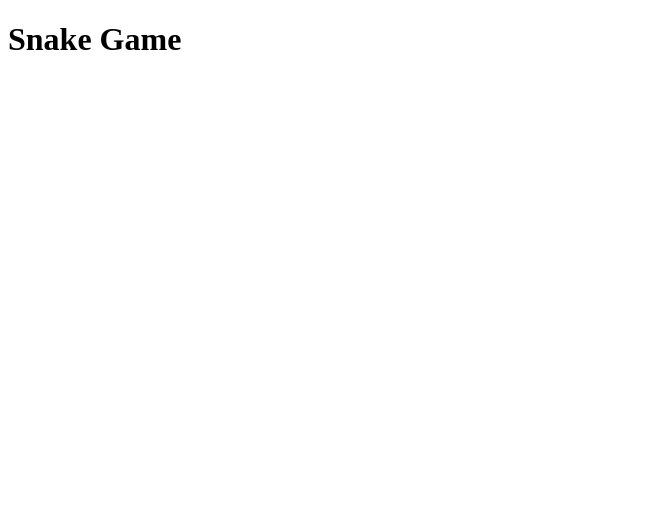
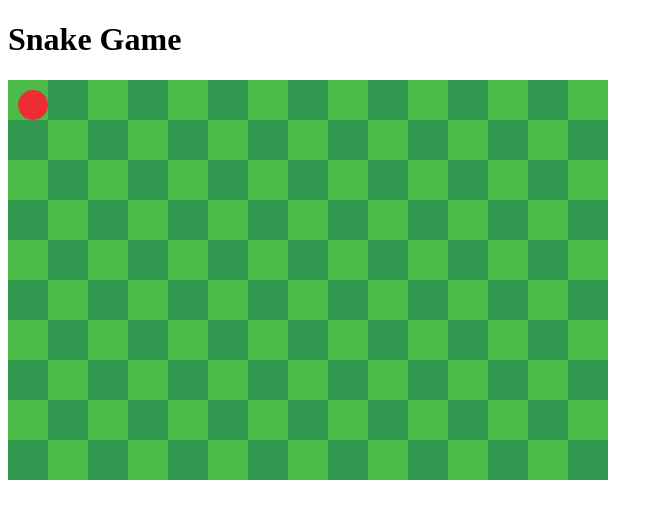
Before and after one commit to Yuki-jukjis/Snake, a plain HTML site: page index.html in a window 1280 px wide. Shown: the whole page, without its empty margins (0-663 px from the left). Drawn offline with Linux system fonts and the light colour scheme.

Commit message:
背景・リンゴ追加

```diff
--- a/main.js
+++ b/main.js
@@ -1,13 +1,12 @@
 window.onload = function(){
   Initialize();
-  Update();
 };
 
 window.onkeydown = function(e) {
-  if(e.keyCode == 37) dir = 1;
-  if(e.keyCode == 38) dir = 2;
-  if(e.keyCode == 39) dir = 3;
-  if(e.keyCode == 40) dir = 4;
+  if(e.keyCode == 37 && dir != 3) dir = 1;
+  if(e.keyCode == 38 && dir != 4) dir = 2;
+  if(e.keyCode == 39 && dir != 1) dir = 3;
+  if(e.keyCode == 40 && dir != 2) dir = 4;
 
   //Update();
 };
@@ -17,6 +16,7 @@ var posX, posY;
 var sizeX = 15, sizeY = 10;
 var dir;
 var len;
+var appleX, appleY;
 
 function Initialize() {
   map = new Array(sizeX);
@@ -28,6 +28,11 @@ function Initialize() {
 
   dir = 0;
   len = 10;
+
+  appleX = 0;
+  appleY = 0;
+
+  Update();
 }
 
 function Update() {
@@ -38,17 +43,30 @@ function Update() {
 
   if (posX < 0 || sizeX <= posX ||
       posY < 0 || sizeY <= posY ||
-      0 < map[posX][posY]) {
-    //Initialize(); return;
+      1 < map[posX][posY]) {
+    Initialize(); return;
   }
 
+  if(appleX == posX && appleY == posY) {
+    len++;
+  }
+  else {
+    for(var x = 0; x < sizeX; x++)
+      for(var y = 0; y < sizeY; y++)
+        if(0 < map[x][y]) map[x][y]--;
+  }
+
+  map[posX][posY] = len;
+
+  var output = "";
 
   for(var x = 0; x < sizeX; x++)
     for(var y = 0; y < sizeY; y++)
-      if(0 < map[x][y]) map[x][y]--;
-  map[posX][posY] = len;
+        output += '<span class="' + ((x+y)%2==0 ?'bg1':'bg2') + '" style="left:' + (x * 40) + 'px; top:' + (y * 40) + 'px"></span>';
 
-  var output = "";
+  output += '<span class="apple" style="left:' + (appleX * 40 + 10) + 'px; top:' + (appleY * 40 + 10) + 'px"></span>';
+
+
   for(var x = 0; x < sizeX; x++)
     for(var y = 0; y < sizeY; y++)
       if(1 < map[x][y] && map[x][y] < len) {
@@ -62,8 +80,9 @@ function Update() {
         if(map[x][y-1] == map[x][y] + 1) to = " tT";
         if(map[x][y+1] == map[x][y] + 1) to = " tB";
 
-        output += '<span class="snakeBody' + from + to + '" style="left:' + (x * 40) + 'px; top:' + (y * 40) + 'px"></span>';
+        output += '<span class="snakeBody' + from + to + '" style="left:' + (x * 40 + 20) + 'px; top:' + (y * 40 + 20) + 'px"></span>';
       }
+
 
   document.getElementById("output").innerHTML = output;
 
--- a/style.css
+++ b/style.css
@@ -1,5 +1,22 @@
 #output {
   position: relative;
+}
+
+
+.bg1, .bg2 {
+  position: absolute;
+  width: 40px;
+  height: 40px;
+}
+.bg1 {background-color:#4abc47;}
+.bg2 {background-color:#31964e;}
+
+.apple {
+  position: absolute;
+  border-radius : 15px;
+  background-color : #ed2d33;
+  width: 30px;
+  height: 30px;
 }
 
 .snakeBody {
@@ -19,7 +36,7 @@
   position: absolute;
   content: "";
 
-  background-color: #aaa;
+  background-color: #0091e5;
   border-radius: 15px;
 
   left: -15px;
```
